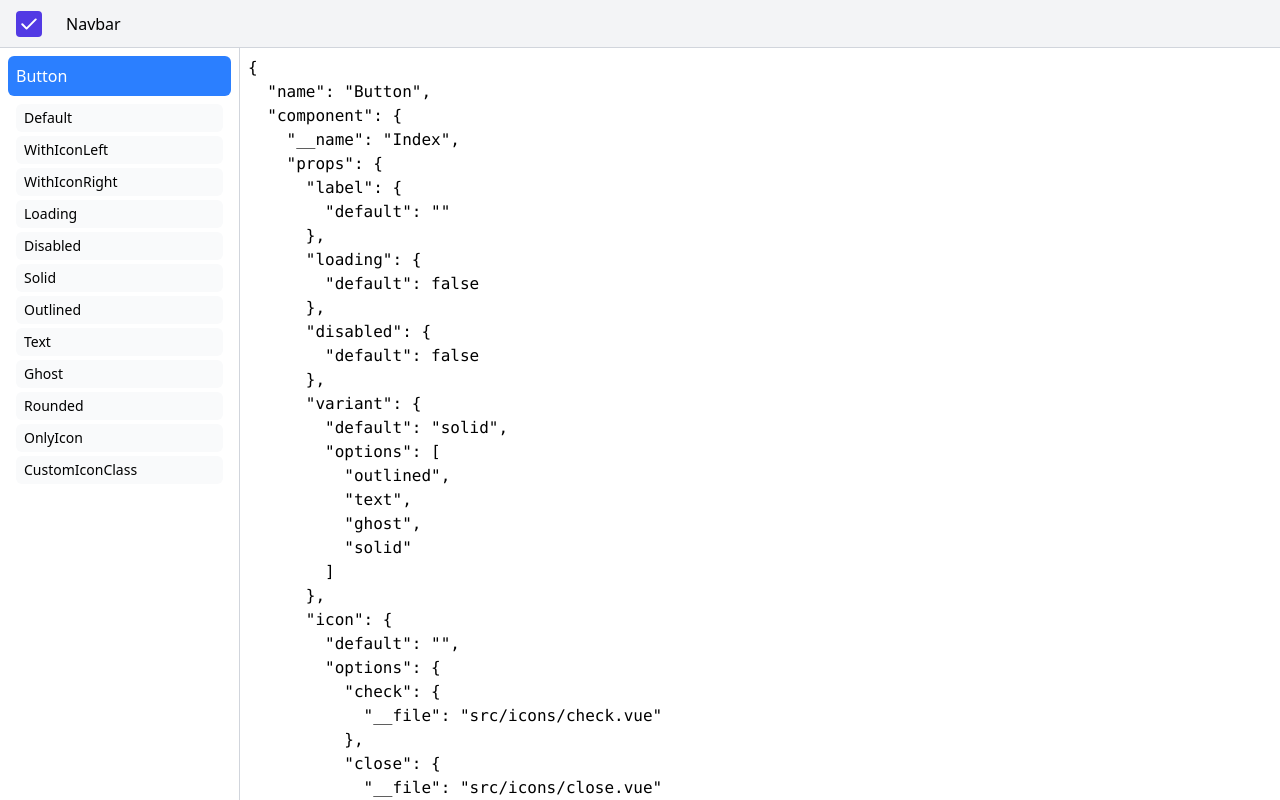
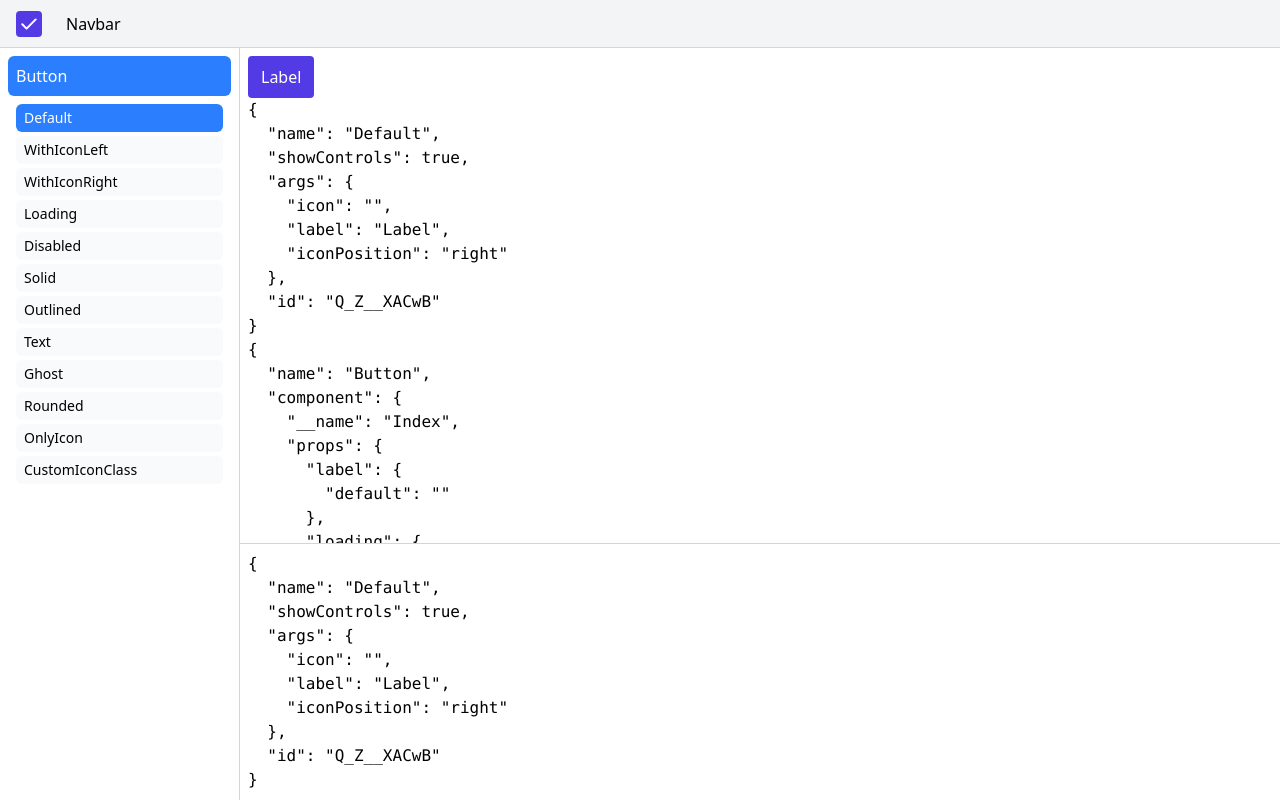
Before and after one commit to SherazJutt/veloce-vue, a Vue app: page /book in a window 1280 px wide. Both pictures are taken after a click on the element "Button". Shown: the top 800 px of the page. Built offline with nearby package versions, Linux system fonts and the light colour scheme; the HTML template or start-up script is replaced by a standard one.

Commit message:
layout updated

```diff
--- a/src/components/button/stories.ts
+++ b/src/components/button/stories.ts
@@ -11,6 +11,7 @@ export default {
   stories: [
     {
       name: "Default",
+      showControls: true,
       args: { icon: "", label: "Label", iconPosition: "right" },
     },
     {
--- a/src/composables/useBook.ts
+++ b/src/composables/useBook.ts
@@ -1,15 +1,16 @@
-import { ref } from "vue";
+import { markRaw, ref } from "vue";
 import { generateRandomId } from "@/utils/generateRandomId";
 
 interface Story {
   name: string;
   id: string;
+  showControls: boolean;
   args: Record<string, any>;
 }
 
 interface component {
   id: string;
-  component: Record<string, any>;
+  component: any;
   controls: Record<string, any>;
   name: string;
   props: Record<string, any>;
@@ -17,8 +18,8 @@ interface component {
 }
 
 export function useBook() {
+  const components = ref<component[]>([]);
   const selectedComponent = ref<component | null>(null);
-  const components = ref<component[]>([]);
   const selectedStory = ref<Story | null>(null);
 
   const modules = import.meta.glob("/src/components/**/stories.ts", { eager: true });
@@ -26,12 +27,18 @@ export function useBook() {
   for (const [_, mod] of Object.entries(modules)) {
     const m = mod as Record<string, any>;
     const component = m.default ?? {};
-    components.value.push({ ...component, id: generateRandomId(), stories: component.stories.map((story: Story) => ({ ...story, id: generateRandomId() })) });
+    components.value.push({ ...component, id: generateRandomId(), stories: component.stories.map((story: Story) => ({ ...story, id: generateRandomId() })), component: markRaw(component.component) });
   }
 
   const setComponent = (component: component) => {
+    if (selectedComponent.value) {
+      selectedComponent.value = null;
+      selectedStory.value = null;
+      return;
+    }
+
     selectedComponent.value = component;
-    selectedStory.value = null;
+    selectedStory.value = selectedComponent.value?.stories[0] ?? null;
   };
   const setStory = (story: Story) => {
     selectedStory.value = story;
--- a/src/layouts/Book.vue
+++ b/src/layouts/Book.vue
@@ -9,19 +9,26 @@
       <div :class="showSidebar ? 'w-[240px]' : 'w-0'" class="h-full shrink-0 overflow-hidden border-r border-gray-300 duration-200">
         <div class="p-2">
           <template v-for="component in components" :key="component.name">
-            <h3 :class="{ '!bg-blue-500 !text-white': selectedComponent?.id === component.id }" class="cursor-pointer rounded-md bg-gray-100 p-2 duration-200 hover:bg-gray-200" @click="setComponent(component)">{{ component.name }}</h3>
+            <h3 :class="{ '!bg-blue-500 !text-white': selectedComponent?.id === component.id }" class="cursor-pointer rounded-md bg-gray-100 p-2 duration-200 select-none hover:bg-gray-200" @click="setComponent(component)">{{ component.name }}</h3>
             <div v-if="selectedComponent?.id === component.id" class="space-y-1 p-2">
               <div v-for="story in component.stories" :key="story.name" :class="{ '!bg-blue-500 !text-white': selectedStory?.id === story.id }" class="rounded-md bg-gray-50 px-2 py-1 duration-200 hover:bg-gray-100">
-                <h4 class="cursor-pointer text-sm" @click="setStory(story)">{{ story.name }}</h4>
-                <!-- <pre>{{ storyStory.args }}</pre> -->
+                <h4 class="cursor-pointer text-sm select-none" @click="setStory(story)">{{ story.name }}</h4>
               </div>
             </div>
           </template>
         </div>
       </div>
-      <div class="h-full w-full p-2">
-        <pre>{{ selectedStory }}</pre>
-        <pre>{{ selectedComponent }}</pre>
+      <div class="relative h-full w-full overflow-hidden">
+        <div class="h-full w-full overflow-auto p-2">
+          <Component :is="selectedComponent?.component" v-bind="selectedStory?.args" />
+          <pre>{{ selectedStory }}</pre>
+          <pre>{{ selectedComponent }}</pre>
+        </div>
+
+        <!-- controls -->
+        <div :class="selectedStory?.showControls ? 'bottom-0' : '-bottom-full'" class="absolute right-0 left-0 z-50 h-fit max-h-[350px] overflow-auto border-t border-gray-300 bg-white p-2 duration-200">
+          <pre>{{ selectedStory }}</pre>
+        </div>
       </div>
     </div>
   </div>
```
